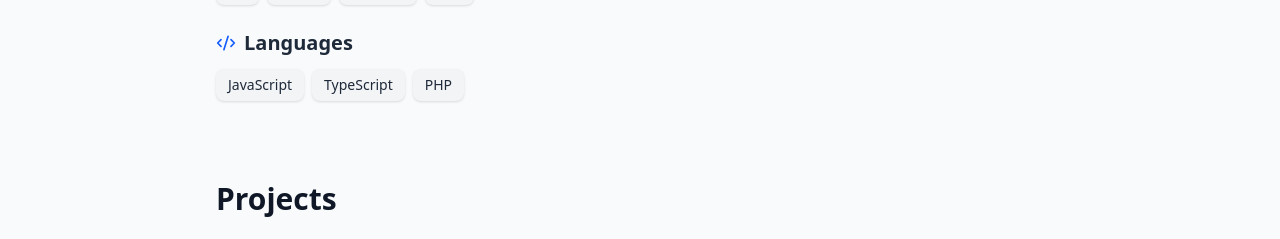
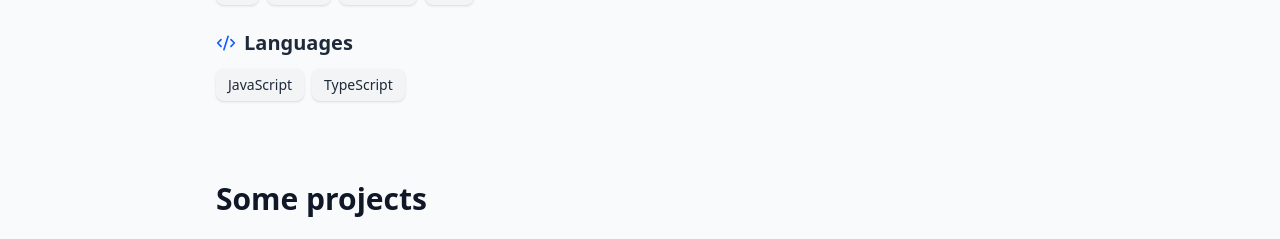
Before and after one commit to josednl/personal-portfolio, a React (Vite) app: page / in a window 1280 px wide. Shown: the part 814-1053 px from the top of the page. Built offline with nearby package versions, Linux system fonts and the light colour scheme.

Commit message:
chore: update React to patched version (19.2.1)
chore: minor fixes

```diff
--- a/package.json
+++ b/package.json
@@ -14,8 +14,8 @@
   "dependencies": {
     "@tailwindcss/vite": "^4.1.17",
     "lucide-react": "^0.554.0",
-    "react": "^19.2.0",
-    "react-dom": "^19.2.0",
+    "react": "^19.2.1",
+    "react-dom": "^19.2.1",
     "tailwindcss": "^4.1.17"
   },
   "devDependencies": {
--- a/public/data/contact.json
+++ b/public/data/contact.json
@@ -6,7 +6,7 @@
     "location": "Remote",
     "links": {
       "github": "https://github.com/josednl",
-      "linkedin": "https://www.linkedin.com/in/josé-daniel-agudelo-correa-05a567290",
+      "linkedin": "https://www.linkedin.com/in/josedagudelo",
       "website": ""
     }
   },
@@ -17,7 +17,7 @@
     "location": "Remoto",
     "links": {
       "github": "https://github.com/josednl",
-      "linkedin": "https://www.linkedin.com/in/josé-daniel-agudelo-correa-05a567290",
+      "linkedin": "https://www.linkedin.com/in/josedagudelo",
       "website": ""
     }
   }
--- a/public/data/projects.json
+++ b/public/data/projects.json
@@ -1,6 +1,6 @@
 {
   "en": {
-    "title": "Projects",
+    "title": "Some projects",
     "items": [
       {
         "id": "project-1",
@@ -109,7 +109,7 @@
     ]
   },
   "es": {
-    "title": "Proyectos",
+    "title": "Algunos proyectos",
     "items": [
       {
         "id": "project-1",
--- a/public/data/skills.json
+++ b/public/data/skills.json
@@ -24,8 +24,7 @@
       ],
       "Languages": [
         "JavaScript",
-        "TypeScript",
-        "PHP"
+        "TypeScript"
       ]
     }
   },
@@ -54,8 +53,7 @@
       ],
       "Languages": [
         "JavaScript",
-        "TypeScript",
-        "PHP"
+        "TypeScript"
       ]
     }
   }
--- a/src/components/ui/ContactFooter.tsx
+++ b/src/components/ui/ContactFooter.tsx
@@ -61,7 +61,7 @@ export const ContactFooter = ({ contact }: { contact: ContactData }) => {
                     target="_blank"
                     rel="noopener noreferrer"
                     aria-label="GitHub Profile"
-                    className="text-gray-400 hover:text-white transition-colors"
+                    className="text-gray-400 hover:text-black dark:hover:text-white transition-colors"
                   >
                     <Github className="w-6 h-6" />
                   </a>
```
Also changed, not shown: 1 other file (tests, documents, lock files or other folders).
